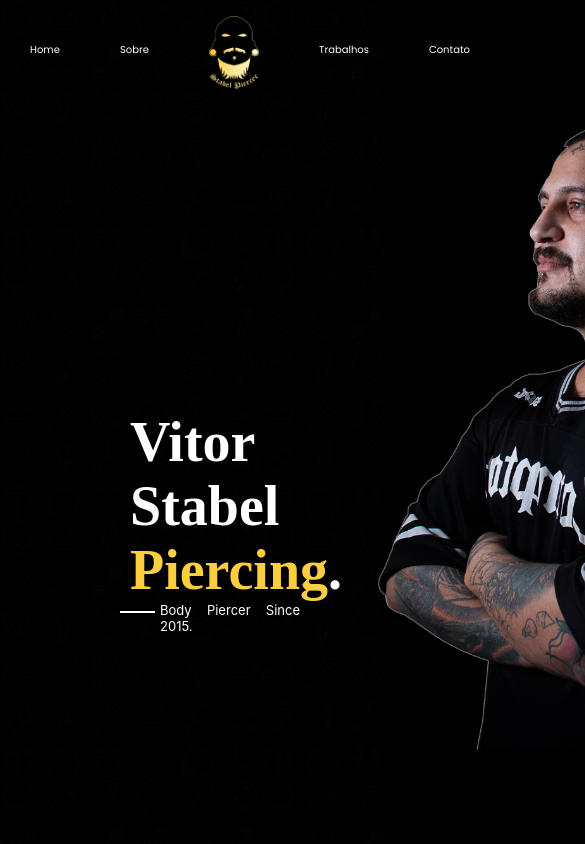
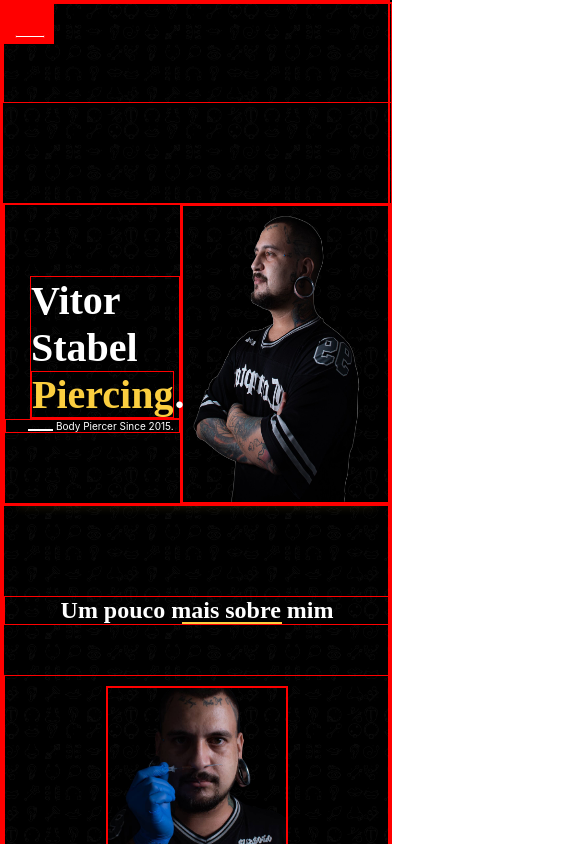
Before and after one commit to devrodrigomolina/stabelpiercing, a Vue app: page / in a window 390 px wide. Shown: the top 844 px of the page, 585 px wide, since content can reach past the window. Built offline with nearby package versions, Linux system fonts and the light colour scheme; a web font is replaced by a local one.

Commit message:
Ajustes na responsividade

```diff
--- a/src/App.vue
+++ b/src/App.vue
@@ -35,6 +35,7 @@ export default {
   margin: 0;
   padding: 0;
   box-sizing: border-box;
+  border: 1px solid red;
 }
 html {
   scroll-behavior: smooth;
@@ -71,5 +72,11 @@ html {
   html {
     font-size: 50%;
   }
+  #app {
+    background-image: url("./assets/background3.png");
+    background-repeat: repeat;
+    background-size: 120px;
+    overflow-x: hidden;
+  }
 }
 </style>
--- a/src/components/Slider.vue
+++ b/src/components/Slider.vue
@@ -1,6 +1,6 @@
 <template>
   <div class="container">
-    <VueSlickCarousel
+    <VueSlickCarousel class="slider"
       :slidesToShow="4"
       :arrows="true"
       :autoplay="true"
@@ -58,4 +58,18 @@ import 'vue-slick-carousel/dist/vue-slick-carousel-theme.css'
   border-radius: 10px;
 }
 
+@media screen and (max-width: 768px) {
+  .container {
+    padding-bottom: 0px;
+  }
+  .imagens img {
+    width: 300px;
+    height: 500px;
+    border-radius: 10px;
+  }
+  .slider {
+    width: 300px;
+    margin: 0 auto;
+  }
+}
 </style>
--- a/src/components/TheHeader.vue
+++ b/src/components/TheHeader.vue
@@ -1,13 +1,13 @@
 <template>
   <div class="container-header">
+
+    <div @click="menu" class="btn-mobile">
+      <span></span>
+      <span></span>
+      <span></span>
+    </div>
+
     <div class="header">
-     <!-- <router-link to="/" class="btn">Home</router-link>
-      <router-link to="/sobre" class="btn">Sobre</router-link>
-      <div class="logo">
-        <img src="@/assets/logo-dourada2.png" alt="">
-      </div>
-      <router-link to="/trabalhos" class="btn">Trabalhos</router-link>
-      <router-link to="/contato" class="btn">Contato</router-link>-->
       <a href="#home">Home</a>
       <a href="#sobre">Sobre</a>
       <div class="logo">
@@ -21,7 +21,13 @@
 
 <script>
 export default {
-  name: 'TheHeader'
+  name: 'TheHeader',
+  methods: {
+    menu() {
+      let el = document.querySelector('.header');
+      el.classList.toggle('active')
+    }
+  }
 }
 </script>
 
@@ -34,6 +40,9 @@ export default {
   height: 100px;
   position: relative;
   margin: 0 auto;
+}
+.btn-mobile {
+  display: none;
 }
 .header {
   display: flex;
@@ -82,20 +91,41 @@ a:hover:before {
 .logo img:hover {
   transform: scale(1.1);
 }
+
 /* RESPONSIVO */
 
-@media screen and (max-width: 768px) {
-  .container-header {
-    max-width: 500px;
+@media only screen and (max-width: 768px) {
+  .header {
+    width: 100%;
+    height: 100vh;
+    flex-direction: column;
+    top: -100%;
+    left: 0;
+    transition: all .3s;
+    background: rgba(255, 0, 0, 0.452);
   }
-  .header {
-    display: flex;
-    align-items: center;
-    justify-content: space-around;
-
-    z-index: 1000;
-    width: 500px;
-    font-size: 10px;
+  .header.active {
+    top: 0;
+  }
+  .btn-mobile {
+    width: 50px;
+    height: 40px;
+    background: red;
+    display: block;
+    position: absolute;
+    z-index: 9999;
+    top: 0;
+    left: 0;
+  }
+  .btn-mobile span {
+    background-color: rgb(255, 255, 255);
+    position: absolute;
+    height: 3px;
+    width: 30px;
+    top: 30px;
+    left: 10px;
+    border-radius: 30px;
+    transition-duration: 0.5s;
   }
 }
 </style>
--- a/src/views/Contato.vue
+++ b/src/views/Contato.vue
@@ -84,7 +84,7 @@ export default {
 }
 
 /* RESPONSIVO */
-@media screen and (max-width: 768px) {
+@media screen and (max-width: 390px) {
 
 }
 
--- a/src/views/Home.vue
+++ b/src/views/Home.vue
@@ -106,26 +106,43 @@ export default {
 
 /* RESPONSIVO */
 
-@media screen and (max-width: 768px) {
-  .infos-sh {
+@media only screen and (max-width: 768px) {
+ .container-sh {
     display: flex;
-    flex-direction: column;
+    justify-content: flex-start;
     width: 100%;
-    max-width: 768px;
-    height: 100vh;
+    max-width: 100%;
+    margin: 0;
+    margin-top: 100px;
+  }
+
+ .infos-sh {
+    width: 200px;
+    position: relative;
+
   }
   .infos-sh h1 {
-    width: 350px;
-    font-size: 7rem;
-    padding-left: 130px;
+    width: 150px;
+
+    font-size: 5rem;
+    margin-left: 25px;
   }
   .infos-sh p {
-    width: 300px;
-    padding-left: 160px;
+    width: 100%;
+    font-size: 10px;
   }
   .infos-sh p::before {
-    width: 35px;
-    left: 120px;
+    width: 25px;
+    left: 22px;
+  }
+  .img-sh {
+    width: 250px;
+    height: 300px;
+
+  }
+  .img-sh img {
+    width: 100%;
+    height: 100%;
   }
 
 }
--- a/src/views/Sobre.vue
+++ b/src/views/Sobre.vue
@@ -87,10 +87,10 @@ export default {
   padding-top: 40px;
 }
 
-@media screen and (max-width: 769px) {
+@media screen and (max-width: 768px) {
   .conainer-sb {
-    max-width: 738px;
-    height: 100vh;
+    width: 100%;
+    padding-top: 40px;
     padding-bottom: 0px;
   }
   .container-infos {
@@ -102,18 +102,17 @@ export default {
   }
   .foto img {
     width: 180px;
-    margin-left: 70px;
+    margin-left: 0px;
     border-radius: 0%;
   }
   .infos-sb {
     width: 100%;
-    max-width: 550px;
-    height: 350px;
-    line-height: 1.8;
+    line-height: 1.6;
+    padding: 20px;
+    margin: 0px;
   }
   .infos-sb p {
     width: 100%;
-    max-width: 450px;
     font-size: 13px;
     padding-top: 10px;
   }
@@ -122,4 +121,6 @@ export default {
     font-size: 3rem;
   }
 }
+
+
 </style>
--- a/src/views/Trabalhos.vue
+++ b/src/views/Trabalhos.vue
@@ -21,15 +21,6 @@ export default {
 <style scoped>
 @import url('https://fonts.googleapis.com/css2?family=Beau+Rivage&display=swap');
 
-.hooper {
-  height: 600px;
-}
-.hooper img {
-  width: 400px;
-}
-.hooper-progress-inner {
-  background-color: #FBCE3F;
-}
 
 .title:before {
   content: "";
@@ -54,7 +45,11 @@ export default {
   font-size: 3rem;
 }
 
-
+@media screen and (max-width: 768px) {
+  .container-tb {
+     padding-top: 80px;
+  }
+}
 
 
 </style>
```
